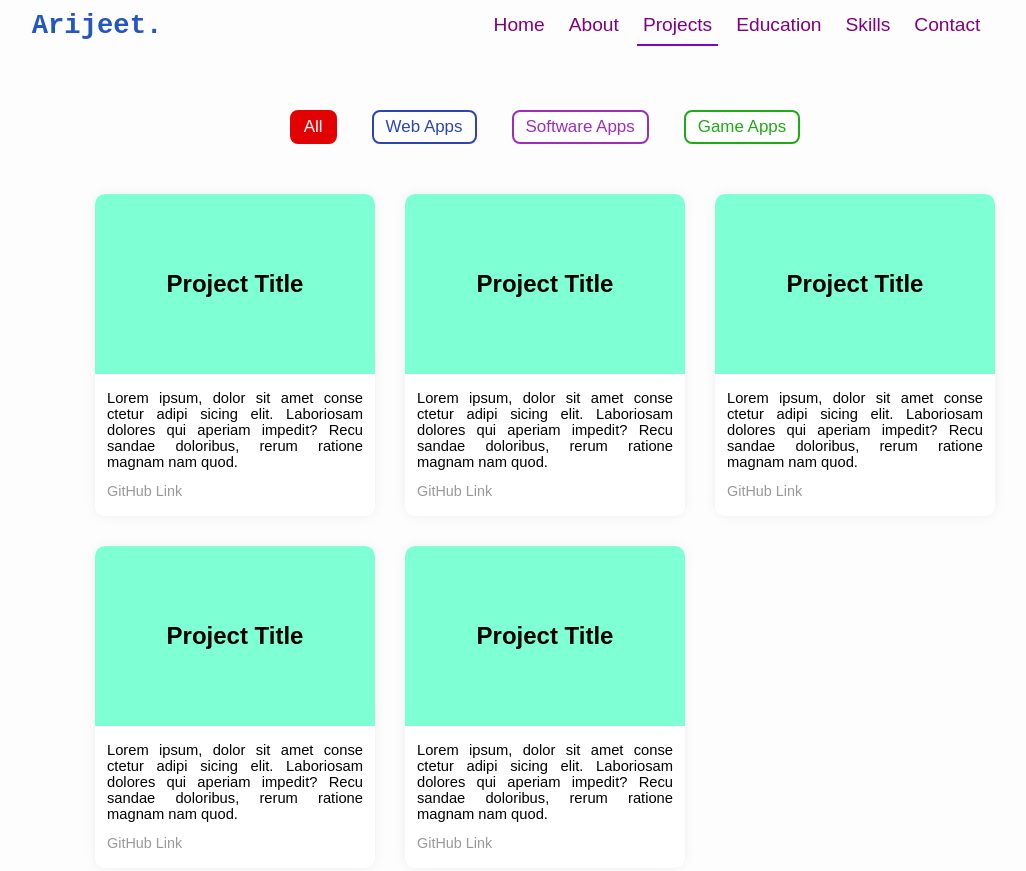
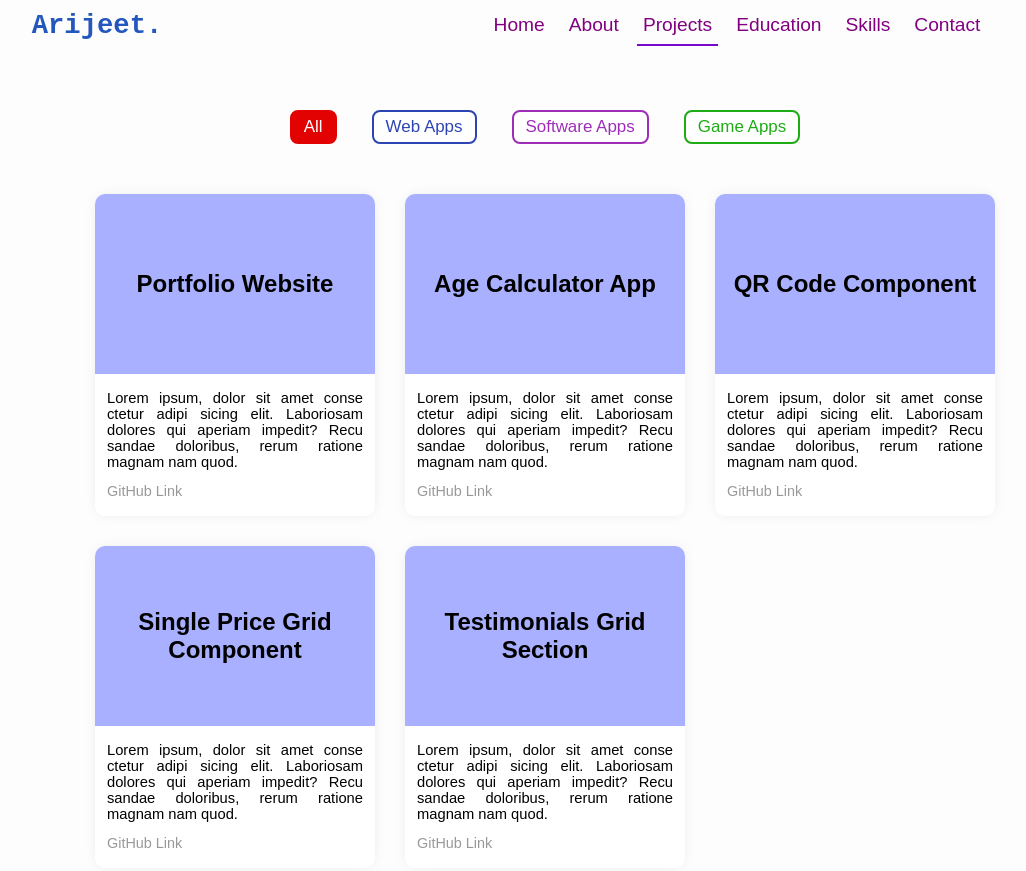
Before and after one commit to debroglie27/PortfolioWebsite, a plain HTML site: page html/projects.html in a window 1280 px wide. Shown: the top 871 px of the page, without its empty margins (95-1121 px from the left). Drawn offline with nearby package versions, Linux system fonts and the light colour scheme; a web font is replaced by a local one.

Commit message:
added the web projects

```diff
--- a/css/projects.css
+++ b/css/projects.css
@@ -3,6 +3,10 @@
     --primary-color-web: #2d45b3;
     --primary-color-software: #9e2eb8;
     --primary-color-game: #1eab16;
+
+    --secondary-color-web: #a8b0ff;
+    --secondary-color-software: #9e2eb8;
+    --secondary-color-game: #1eab16;
 }
 
 /* Main */
@@ -129,12 +133,27 @@ main {
 }
 
 .card-container .header-container {
-    background-color: aquamarine;
     display: flex;
     justify-content: center;
     align-items: center;
     width: 100%;
     height: 180px;
+}
+
+.web-project {
+    background-color: var(--secondary-color-web);
+}
+
+/* .software-project {
+    background-color: ;
+}
+
+.game-project {
+    background-color: ;
+} */
+
+.header-container h2 {
+    text-align: center;
 }
 
 .card-container .text-container {
--- a/js/load_projects.js
+++ b/js/load_projects.js
@@ -2,12 +2,13 @@ import { projectList } from "./project_list.js";
 
 const gridContainer = document.querySelector(".grid-container");
 
-function createCardContainer(title, summary, link) {
+function createCardContainer(title, category, summary, link) {
     const cardContainer = document.createElement('div');
     cardContainer.classList.add('card-container');
 
     const headerContainer = document.createElement('div');
     headerContainer.classList.add('header-container');
+    headerContainer.classList.add(`${category}-project`);
 
     const projectTitle = document.createElement('h2');
     projectTitle.textContent = title;
@@ -38,7 +39,7 @@ function createCardContainer(title, summary, link) {
 
 function loadProjects() {
 	projectList.forEach(item => {
-        createCardContainer(item["title"], item["summary"], item["link"]);
+        createCardContainer(item["title"], item['category'], item["summary"], item["link"]);
     });
 }
 
--- a/js/project_list.js
+++ b/js/project_list.js
@@ -1,43 +1,43 @@
 const projectList = [
     {
-        title: "Project Title",
-        category: "",
+        title: "Portfolio Website",
+        category: "web",
         summary: "Lorem ipsum, dolor sit amet conse ctetur adipi sicing elit. \
         Laboriosam dolores qui aperiam impedit? Recu sandae doloribus, \
         rerum ratione magnam nam quod.",
-        link: "#",
+        link: "https://github.com/debroglie27/Portfolio_Website",
     },
     {
-        title: "Project Title",
-        category: "",
+        title: "Age Calculator App",
+        category: "web",
         summary: "Lorem ipsum, dolor sit amet conse ctetur adipi sicing elit. \
         Laboriosam dolores qui aperiam impedit? Recu sandae doloribus, \
         rerum ratione magnam nam quod.",
-        link: "#",
+        link: "https://github.com/debroglie27/AgeCalculatorApp",
     },
     {
-        title: "Project Title",
-        category: "",
+        title: "QR Code Component",
+        category: "web",
         summary: "Lorem ipsum, dolor sit amet conse ctetur adipi sicing elit. \
         Laboriosam dolores qui aperiam impedit? Recu sandae doloribus, \
         rerum ratione magnam nam quod.",
-        link: "#",
+        link: "https://github.com/debroglie27/QRCodeComponent",
     },
     {
-        title: "Project Title",
-        category: "",
+        title: "Single Price Grid Component",
+        category: "web",
         summary: "Lorem ipsum, dolor sit amet conse ctetur adipi sicing elit. \
         Laboriosam dolores qui aperiam impedit? Recu sandae doloribus, \
         rerum ratione magnam nam quod.",
-        link: "#",
+        link: "https://github.com/debroglie27/SinglePriceGridComponent",
     },
     {
-        title: "Project Title",
-        category: "",
+        title: "Testimonials Grid Section",
+        category: "web",
         summary: "Lorem ipsum, dolor sit amet conse ctetur adipi sicing elit. \
         Laboriosam dolores qui aperiam impedit? Recu sandae doloribus, \
         rerum ratione magnam nam quod.",
-        link: "#",
+        link: "https://github.com/debroglie27/TestimonialsGridSection",
     },
 ];
 
```
